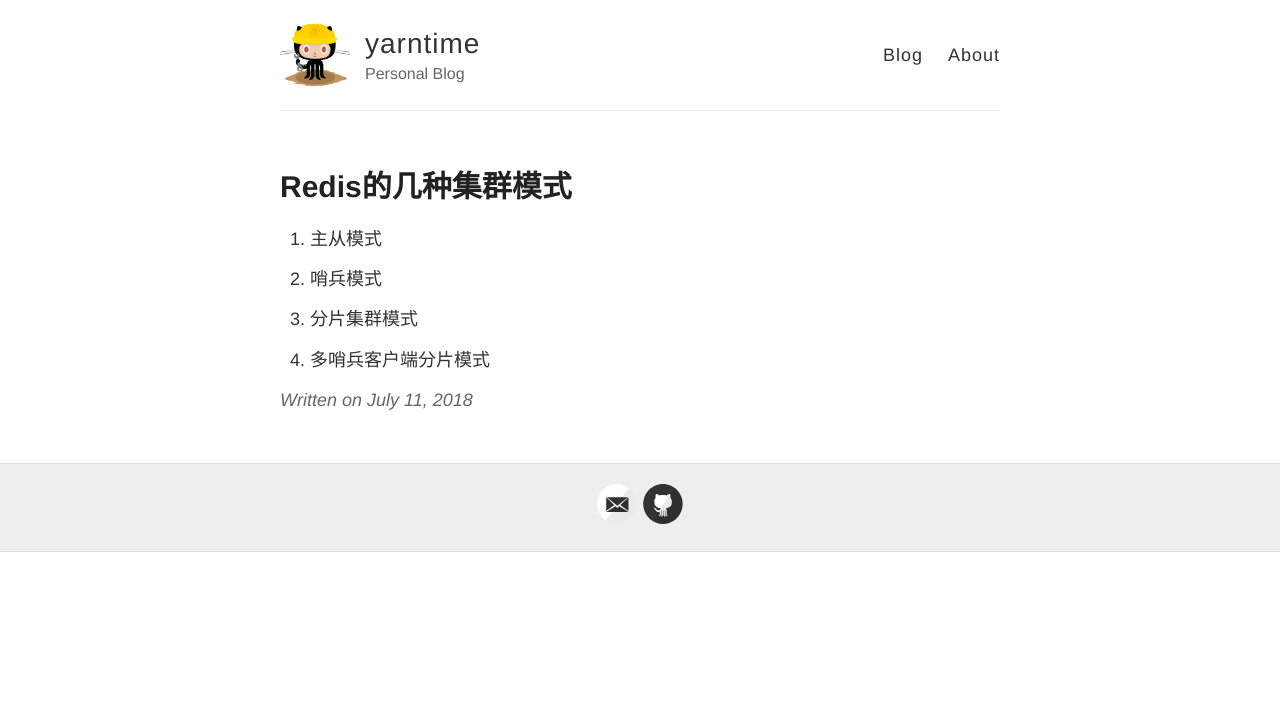
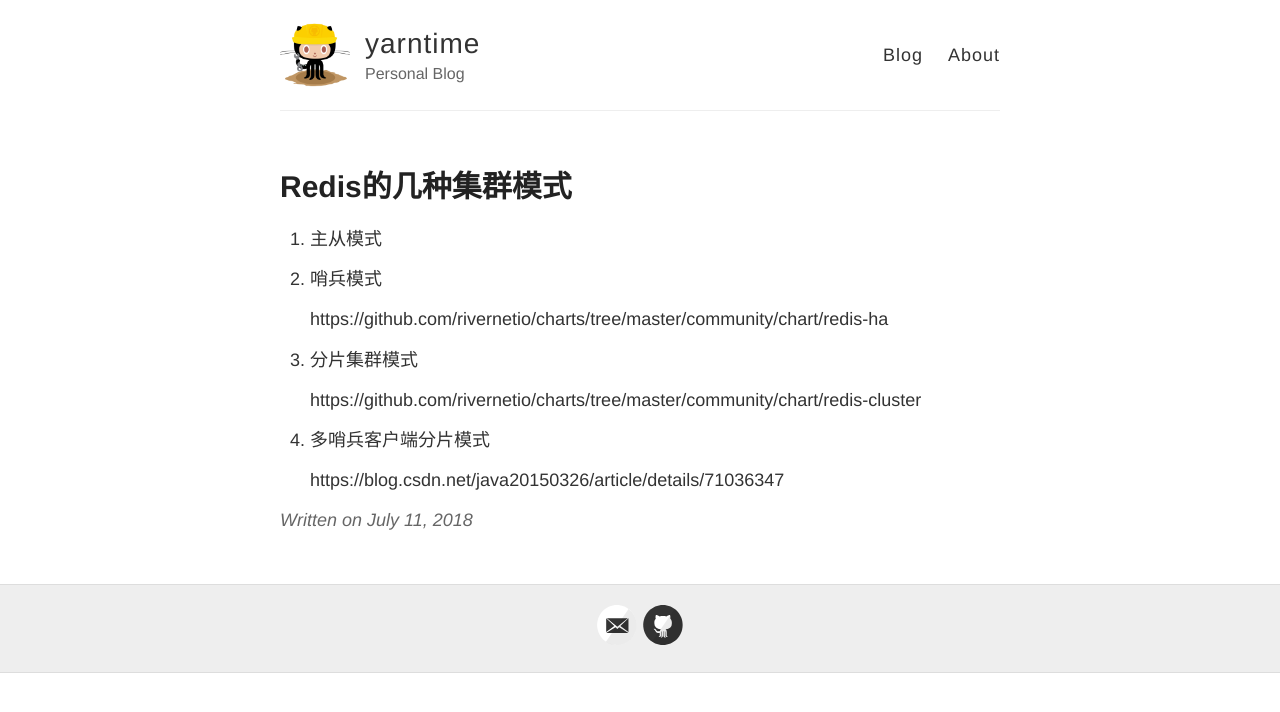
Before and after one commit to yarntime/yarntime.github.io, a Jekyll site: the page built from _posts/2018-07-11-redis_cluster.md, in a window 1280 px wide. Shown: the top 712 px of the page. Built offline with Jekyll 4.4.1, drawn with Linux system fonts in a browser that asks for light colours; part of the change alters nothing that is shown.

Commit message:
update references

```diff
--- a/_posts/2018-07-11-redis_cluster.md
+++ b/_posts/2018-07-11-redis_cluster.md
@@ -7,6 +7,12 @@ title: Redis的几种集群模式
 
 2. 哨兵模式
 
+   https://github.com/rivernetio/charts/tree/master/community/chart/redis-ha
+
 3. 分片集群模式
 
+   https://github.com/rivernetio/charts/tree/master/community/chart/redis-cluster
+
 4. 多哨兵客户端分片模式
+
+   https://blog.csdn.net/java20150326/article/details/71036347
```
